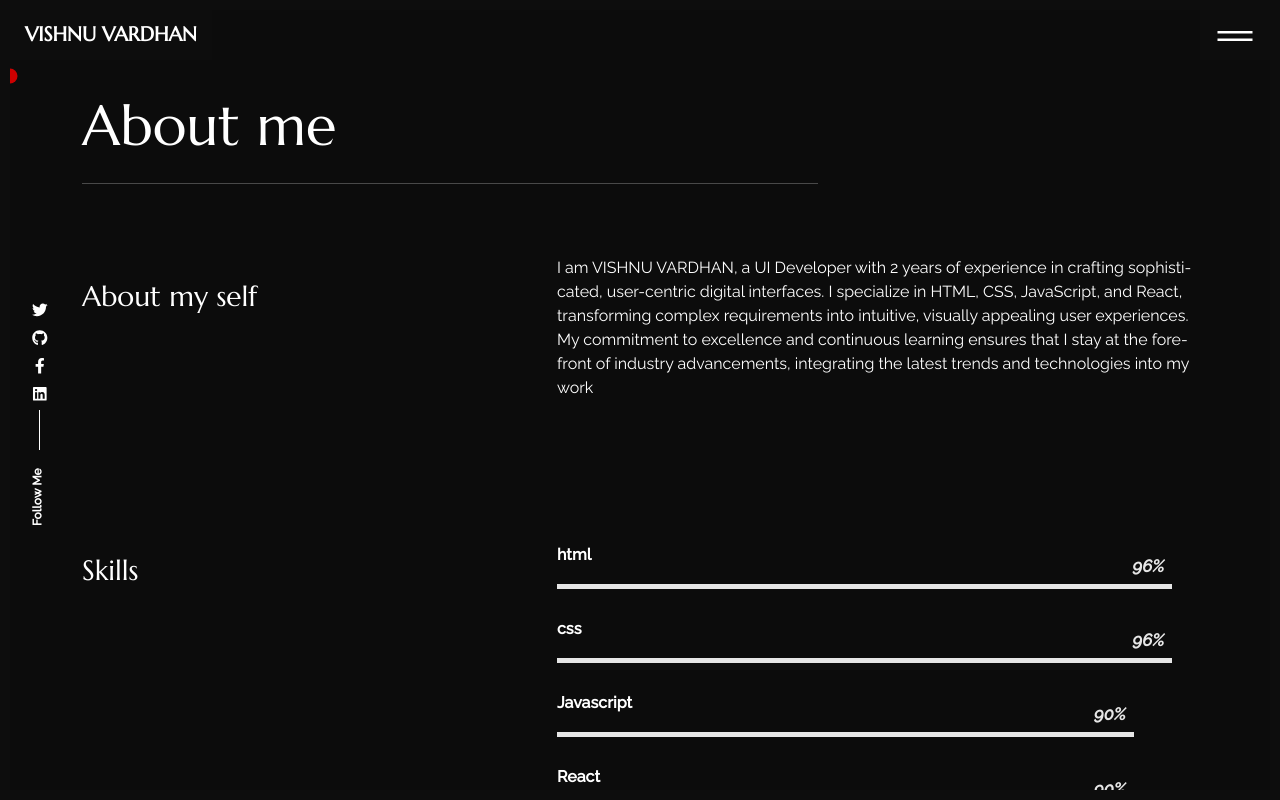
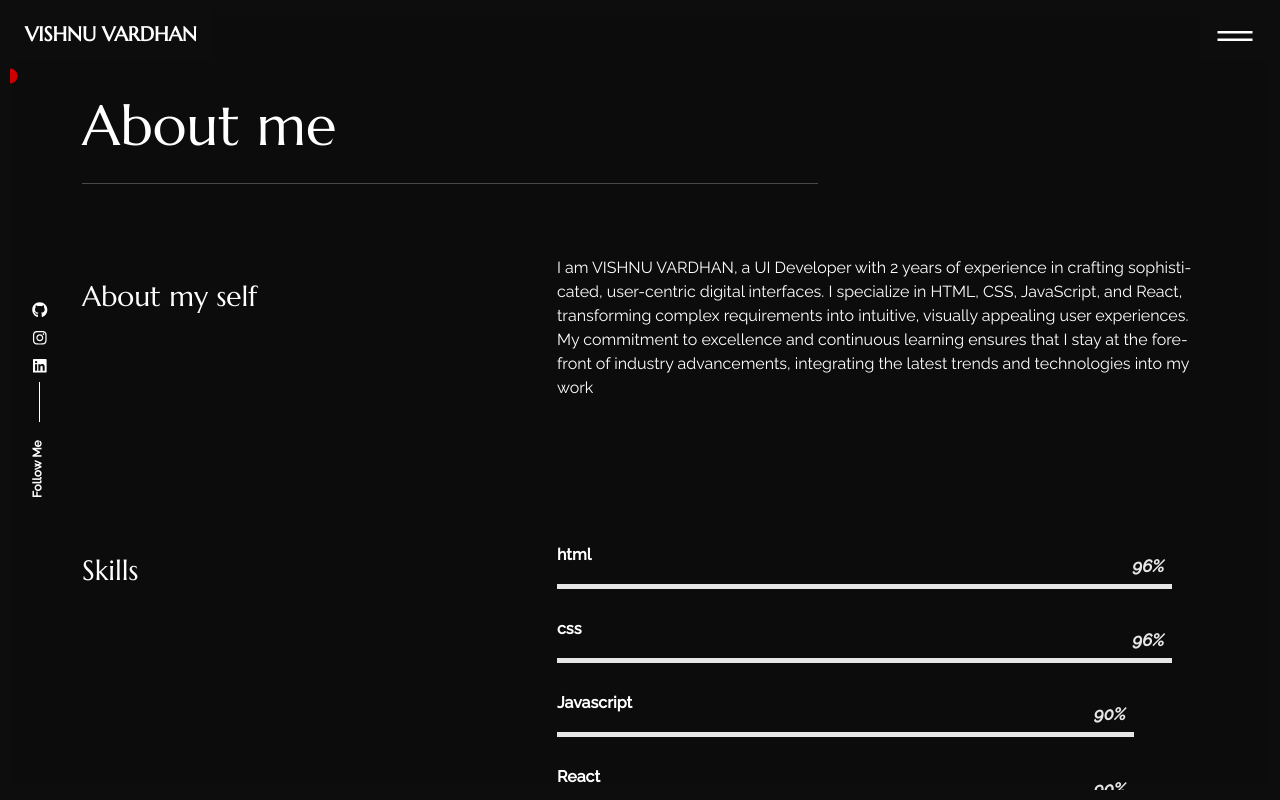
Before and after one commit to vishnu1352/portfolio, a React (Create React App) app: page /about in a window 1280 px wide. Shown: the top 800 px of the page. Built offline with nearby package versions, Linux system fonts and the light colour scheme.

Commit message:
changes updated

```diff
--- a/public/index.html
+++ b/public/index.html
@@ -7,10 +7,13 @@
     <meta name="viewport" content="width=device-width, initial-scale=1" />
     <meta name="theme-color" content="#000000" />
     <meta name="author" content="vishnuvardhan">
+    <meta name="description" content="Specialized in creating visually appealing and user-friendly interfaces.">
+    <meta name="keywords" content="vishnuvvardhan.netlify.app, UI Developer, Web Developer, Front-End Developer, User Interface, User Experience, Web Design, HTML, CSS, JavaScript, React, Angular, Vue.js">
     <link rel="preconnect" href="https://fonts.gstatic.com">
     <link rel="preconnect" href="https://fonts.gstatic.com">
     <link href="https://fonts.googleapis.com/css2?family=Marcellus&display=swap" rel="stylesheet">
     <link href="https://fonts.googleapis.com/css2?family=Raleway:ital,wght@0,400;0,500;1,400;1,500&display=swap" rel="stylesheet">
+    <title>VishnuVardhan</title>
 
 </head>
 
--- a/src/components/socialicons/index.js
+++ b/src/components/socialicons/index.js
@@ -7,6 +7,7 @@ import {
   FaLinkedin,
   FaYoutube,
   FaTwitch,
+  FaInstagram,
 } from "react-icons/fa";
 import { socialprofils } from "../../content_option";
 
@@ -14,13 +15,13 @@ export const Socialicons = (params) => {
   return (
     <div className="stick_follow_icon">
       <ul>
-        {socialprofils.twitter && (
+        {/* {socialprofils.twitter && (
           <li>
             <a href={socialprofils.twitter}>
               <FaTwitter />
             </a>
           </li>
-        )}
+        )} */}
         {socialprofils.github && (
           <li>
             <a href={socialprofils.github}>
@@ -28,10 +29,18 @@ export const Socialicons = (params) => {
             </a>
           </li>
         )}
-        {socialprofils.facebook && (
+        {/* {socialprofils.facebook && (
           <li>
             <a href={socialprofils.facebook}>
               <FaFacebookF />
+
+            </a>
+          </li>
+        )} */}
+        {socialprofils.instagram && (
+          <li>
+            <a href={socialprofils.instagram}>
+            <FaInstagram />
             </a>
           </li>
         )}
@@ -42,20 +51,20 @@ export const Socialicons = (params) => {
             </a>
           </li>
         )}
-        {socialprofils.youtube && (
+        {/* {socialprofils.youtube && (
           <li>
             <a href={socialprofils.youtube}>
               <FaYoutube />
             </a>
           </li>
-        )}
-        {socialprofils.twitch && (
+        )} */}
+        {/* {socialprofils.twitch && (
           <li>
             <a href={socialprofils.twitch}>
               <FaTwitch />
             </a>
           </li>
-        )}
+        )} */}
       </ul>
       <p>Follow Me</p>
     </div>
--- a/src/content_option.js
+++ b/src/content_option.js
@@ -7,7 +7,7 @@ const meta = {
 const introdata = {
     title: "I’m Vishnu Vardhan",
     animated: {
-        first: "I develop Web applications",
+        first: "I develop Web apps",
         second: "I code cool websites",
         third: "I love coding",
     },
@@ -155,6 +155,7 @@ const socialprofils = {
     facebook: "https://facebook.com",
     linkedin: "https://linkedin.com",
     twitter: "https://twitter.com",
+    instagram:'https://www.instagram.com/vishnu.v.vardhan?igsh=eHN2djF1MTAzOHdl'
 };
 export {
     meta,
--- a/src/pages/home/style.css
+++ b/src/pages/home/style.css
@@ -110,7 +110,7 @@ section {
     transition: all 0.6s cubic-bezier(0.55, 0, 0.1, 1);
     cursor: pointer;
     border-radius: 0;
-    margin-right: 20px;
+    margin-right: 10px;
 }
 
 .ac_btn a {
--- a/src/pages/portfolio/style.css
+++ b/src/pages/portfolio/style.css
@@ -52,17 +52,17 @@
     font-size: 20px;
 }
 
-.po_item:hover {
+.po_item {
     box-shadow: 0 10px 15px 0 rgba(0, 0, 0, 0.25);
 }
 
-.po_item:hover .content {
-    height: calc(100% - 30px);
-    width: calc(100% - 30px);
+.po_item .content {
+    height: calc(100% - 10px);
+    width: calc(100% - 10px);
     opacity: 1;
 }
 
-.po_item:hover .content {
+.po_item .content {
     opacity: 1;
     color: var(--secondary-color);
 }
@@ -75,6 +75,6 @@
     font-size: 1rem;
 }
 
-.po_item .content a:hover {
+.po_item .content a {
     text-decoration: none;
 }
```
